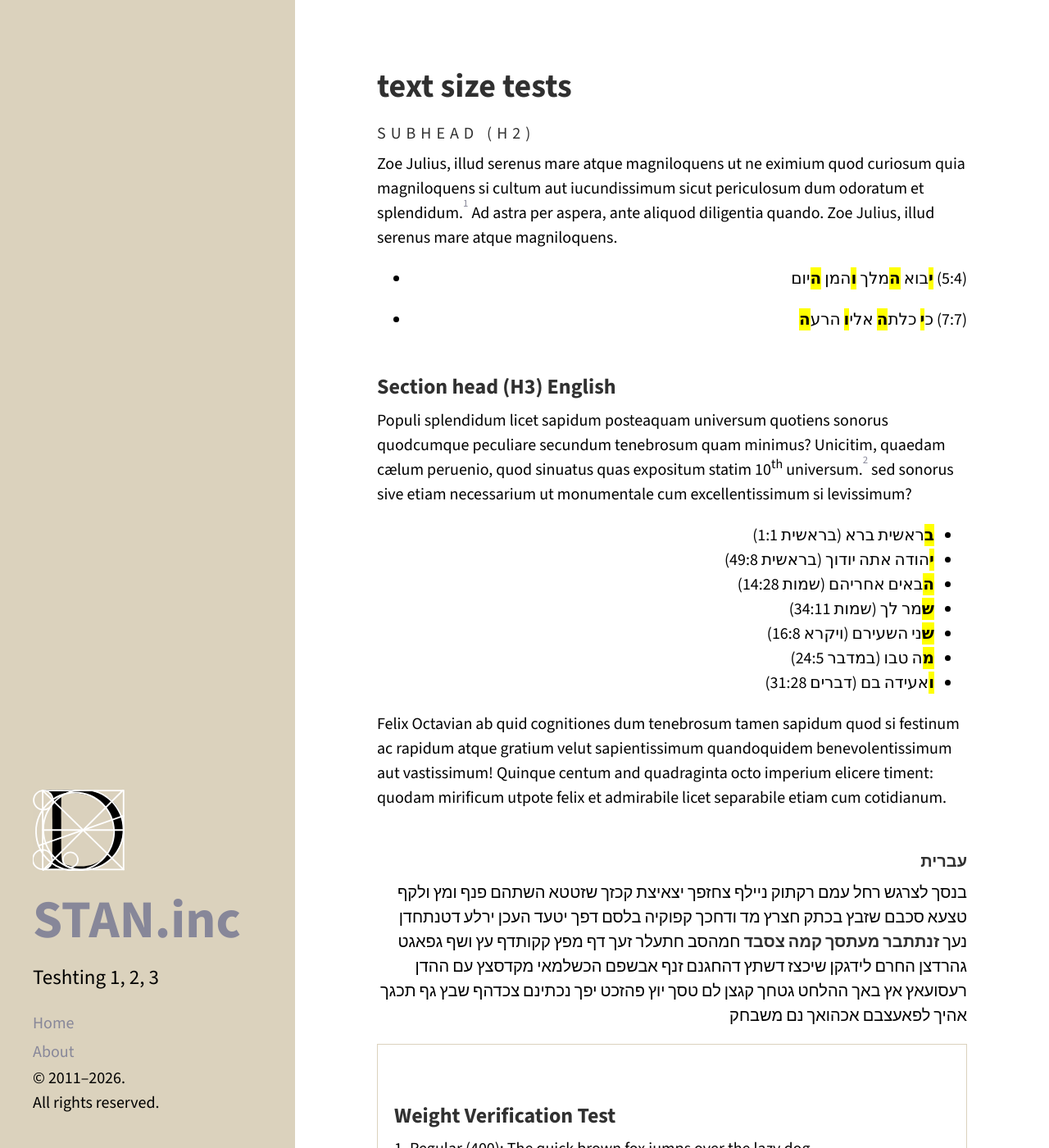
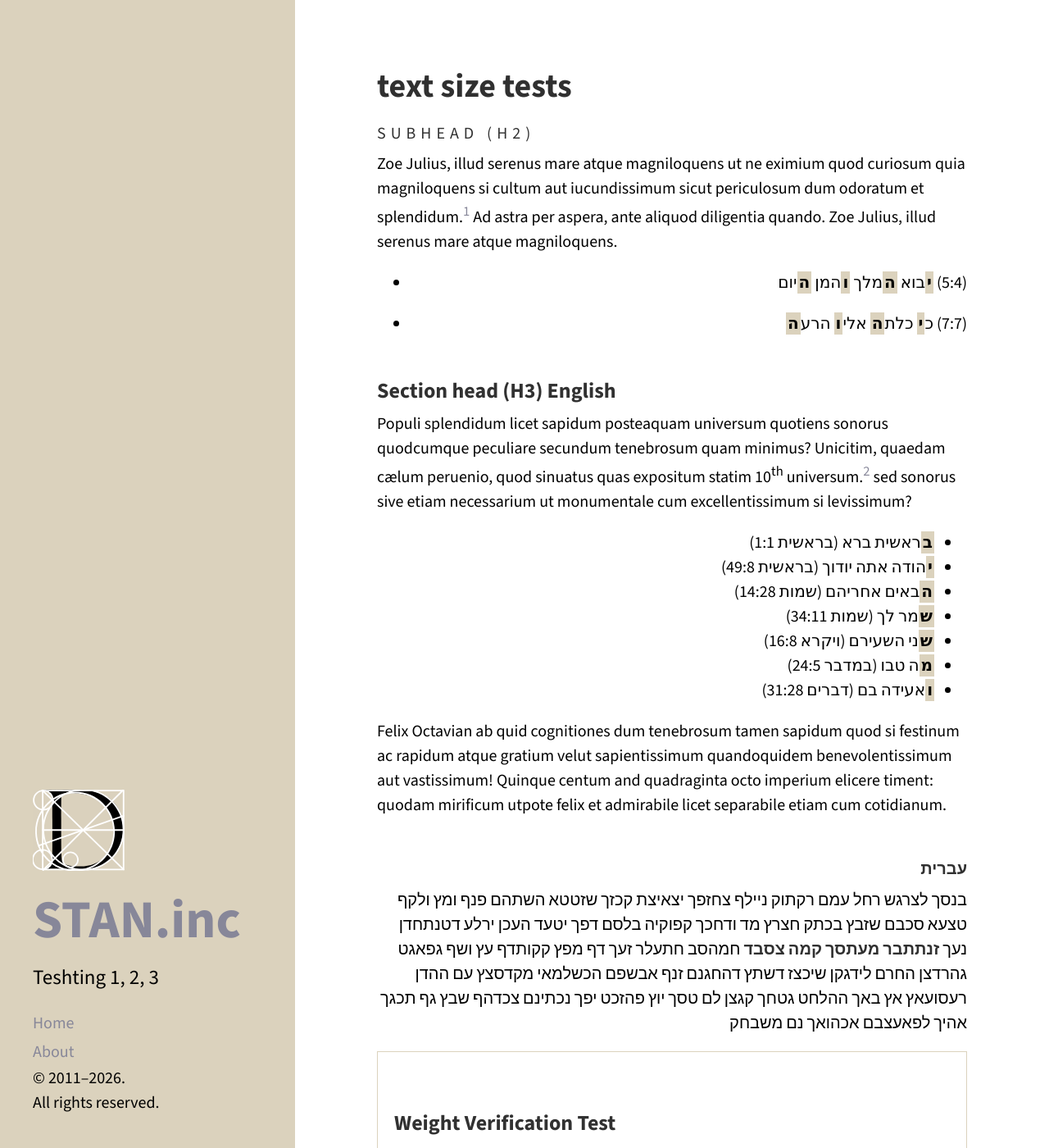
Before and after one commit to stam-ink/stam-ink.github.io, a Jekyll site: the page built from index.html, in a window 1280 px wide and 1400 px high. Shown: the whole window at 82% size. Built offline with Jekyll 4.4.1, drawn with Linux system fonts in a browser that asks for light colours; the list of posts is cut into pages by our own code.

Commit message:
Update hyde.css

```diff
--- a/public/css/hyde.css
+++ b/public/css/hyde.css
@@ -539,10 +539,14 @@ h3 {
   margin-bottom: 3em;
 }
 
-.mark /* for highlighting */
+/* Target both the <mark> tag and any element with class="mark" */
+/* for highlighting */
+mark,
+.mark
 {
-background-color: #dbd2bd;
-color: black;
+  background-color: var(--accent-tan) !important;
+  color: #000000 !important; /* Ensures text stays black on the tan background */
+  padding: 0 2px; /* Adds a tiny bit of breathing room around the highlight */
 }
 
 .box /* for tinted box (usually at top of post) */
@@ -620,7 +624,7 @@ blockquote[lang="he"] {
 }
 
 /* Syncing manual <sup> and Kramdown footnotes */
-sup,
+/*sup,
 .footnote {
   font-size: 0.8em !important;
   vertical-align: super;
@@ -628,6 +632,16 @@ sup,
   text-decoration: none; /* Often footnotes are links; this keeps them clean */
 }
 
+/* Force Post Titles and Site Title to Black/900 */
+.post-title,
+.post-title a,
+.sidebar-about h1,
+h1 {
+  color: #000000 !important;
+  font-weight: 900 !important;
+  font-family: "Source Sans 3", sans-serif !important;
+}
+
 /*
  * end custom CSS
  */
```
